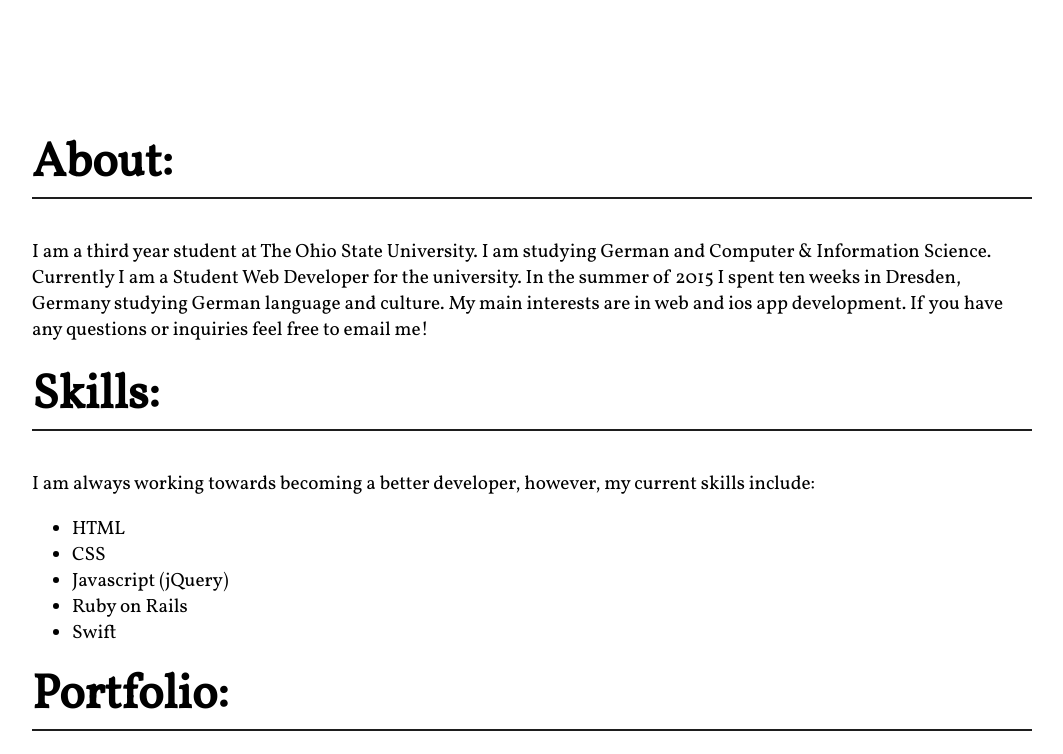
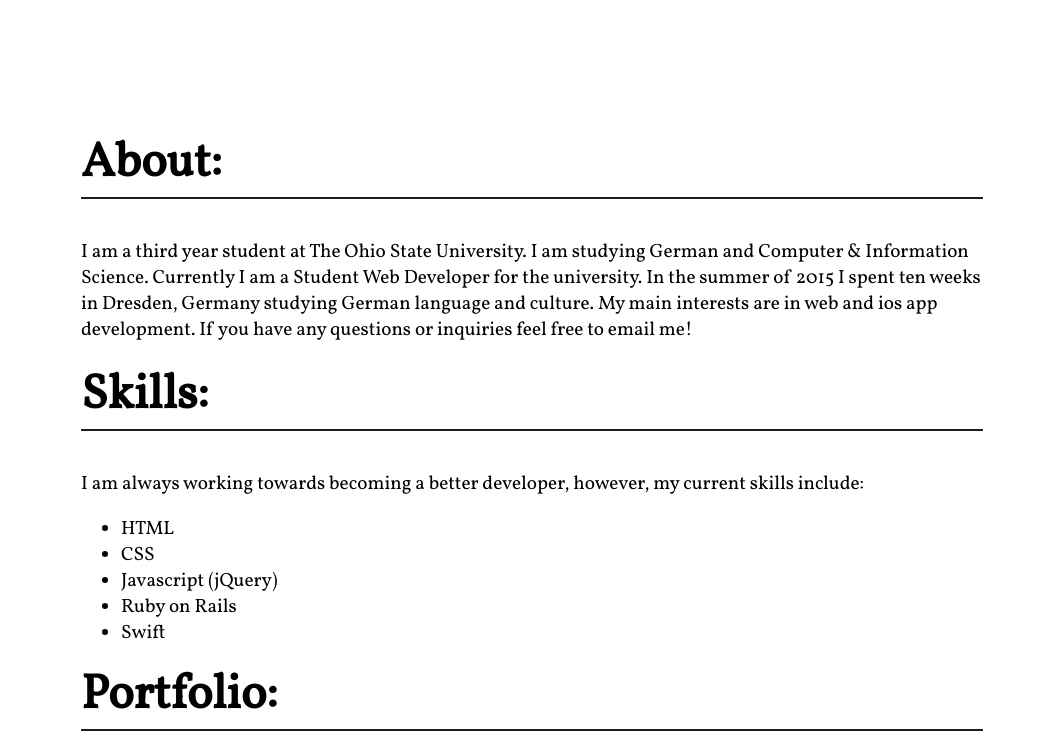
Before and after one commit to willynogs/old-personal, a plain HTML site: page index.html in a window 1280 px wide. Shown: the part 700-1454 px from the top of the page, without its empty margins (108-1171 px from the left). Drawn offline with nearby package versions, Linux system fonts and the light colour scheme.

Commit message:
Change width to fit three cards

```diff
--- a/style.css
+++ b/style.css
@@ -42,7 +42,7 @@ a i:hover {
 }
 .fixed-width {
 	font-family: 'Vollkorn', sans-serif;
-	width: 1000px;
+	width: 902px;
 	margin-left: auto;
 	margin-right: auto;
 }
```
Also changed, not shown: index.html (line endings or trailing spaces).
